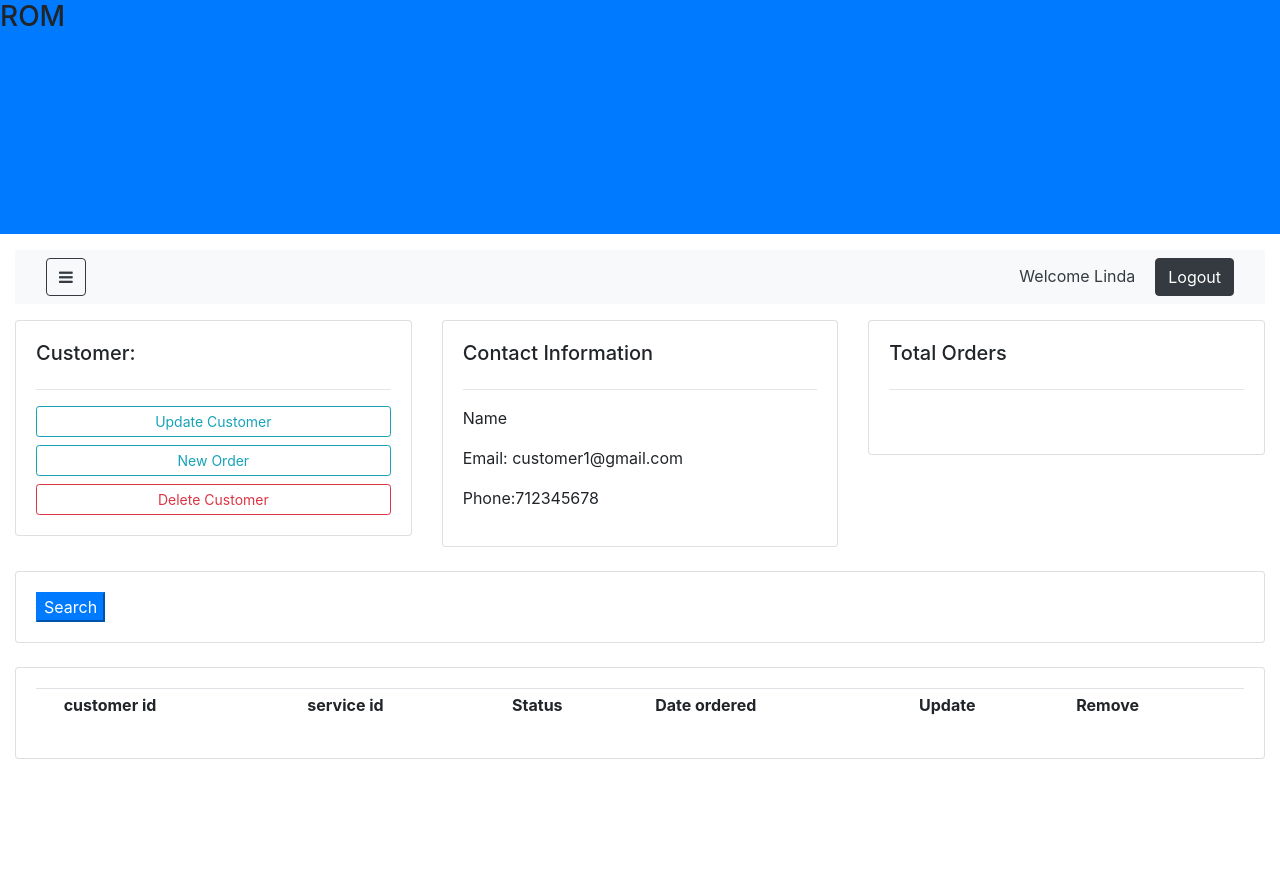
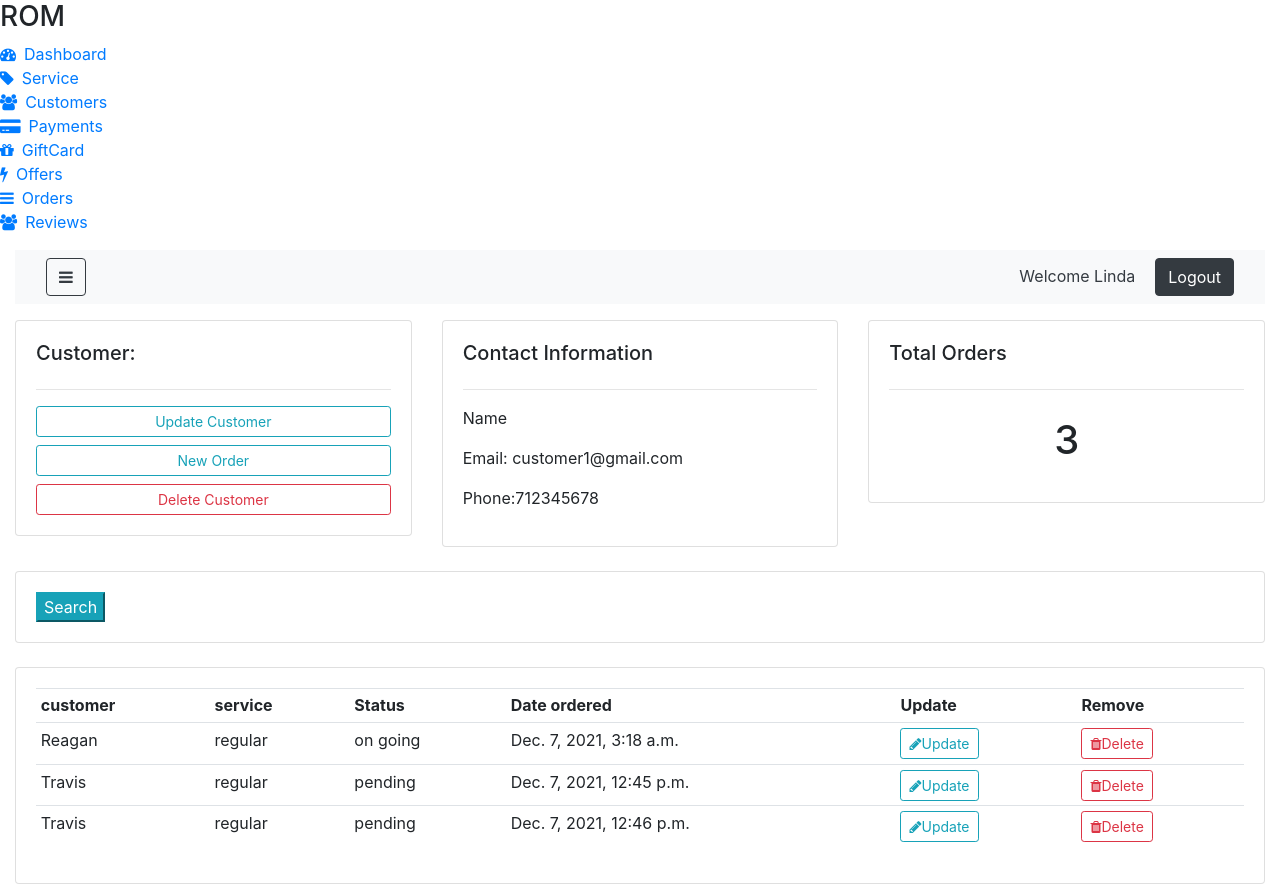
Before and after one commit to lindanyonje/rom_cleaning_services, a Django app: page /customer/1/ in a window 1280 px wide. Before the commit the page ends 759 px from the top, so only its background shows below. Run offline with Django 3.2, Linux system fonts and the light colour scheme; a user stored in the database is signed in; data comes from the database, SQL or seed files in the repository; both versions use the stored data as it was after the commit; lists and menus that the app fills with data are empty; some libraries are stand-ins or nearby versions.

Commit message:
customer page

```diff
--- a/ROM/models.py
+++ b/ROM/models.py
@@ -24,7 +24,7 @@
 
     category=models.CharField(max_length=100, null=False, blank=False,choices=CATEGORY, default='regular')
     description=models.TextField(null=False, blank=False)
-    customer_id=models.ForeignKey('customer',on_delete=models.CASCADE, blank=True,null=True)
+    customer_id=models.ForeignKey('Customer',on_delete=models.CASCADE, blank=True,null=True)
     # image=models.FileField(upload_to='images')
     rating=models.IntegerField(null=True, blank=True)
     created_at=models.DateTimeField(auto_now_add=True)
@@ -39,8 +39,8 @@
 class Review(models.Model):
     rating= models.IntegerField(null=False, blank=False)
     review=models.TextField( null=True, blank=True)
-    customer_id=models.ForeignKey('customer',on_delete=models.CASCADE, blank=True,null=True)
-    order_id= models.ForeignKey('order',on_delete=models.CASCADE,blank=True,null=True)
+    customer_id=models.ForeignKey('Customer',on_delete=models.CASCADE, blank=True,null=True)
+    order_id= models.ForeignKey('Order',on_delete=models.CASCADE,blank=True,null=True)
     created_at=models.DateTimeField(auto_now_add=True)
     updated_at= models.DateTimeField(auto_now=True)
 
@@ -53,20 +53,20 @@
         ('completed','completed'),
     )
 
-    customer_id=models.ForeignKey('customer',on_delete=models.CASCADE,blank=True,null=True)
-    service_id=models.ForeignKey('service',on_delete=models.CASCADE,blank=True,null=True)
+    customer_id=models.ForeignKey('Customer',on_delete=models.CASCADE,blank=True,null=True)
+    service_id=models.ForeignKey('Service',on_delete=models.CASCADE,blank=True,null=True)
     status=models.CharField(max_length=100, null=False, blank=False, choices=STATUS)
     total=models.FloatField(null= False, blank= True)
     created_at=models.DateTimeField(auto_now_add=True)
     updated_at= models.DateTimeField(auto_now=True)
 
-    # def __str__(self):
-    #     return self.service.name
+    def __str__(self):
+        return self.service_id.category
 
 
 
 class GiftCard(models.Model):
-    order_id= models.ForeignKey('order',on_delete=models.CASCADE,blank=True,null=True)
+    order_id= models.ForeignKey('Order',on_delete=models.CASCADE,blank=True,null=True)
     giftcard_amount=models.IntegerField(null=False, blank=False)
     start_date=models.DateTimeField()
     end_date=models.DateTimeField()
@@ -75,7 +75,7 @@
 
 
 class Payment(models.Model):
-    order_id= models.ForeignKey('order',on_delete=models.CASCADE,blank=True,null=True)
+    order_id= models.ForeignKey('Order',on_delete=models.CASCADE,blank=True,null=True)
     amount=models.FloatField(null= True, blank= True)
     description=models.TextField(null=True, blank=True)
     invoice_number=models.CharField(max_length=50, null=False, blank=True)
--- a/ROM/templates/ROM/admin/customer.html
+++ b/ROM/templates/ROM/admin/customer.html
@@ -42,7 +42,7 @@
         <div class= "card card-body">
             <h5>Total Orders </h5>
             <hr>
-           <h1 style="text-align: center;padding: 10px;">{{orders.count}}</h1>
+           <h1 style="text-align: center;padding: 10px;">{{total_orders}}</h1>
 
         </div>
 
@@ -56,7 +56,7 @@
     <div class="col">
         <div class="card card-body">
             <form method="get">
-                <button class="btn-primary" type="submit">Search</button>
+                <button class="btn-info" type="submit">Search</button>
             </form>
         </div>
     </div>
@@ -71,9 +71,8 @@
         <div class="card card-body">
             <table class= "table table-sm">
                 <tr>
-                    <th></th>
-                    <th>customer id</th>
-                    <th>service id</th>
+                    <th>customer</th>
+                    <th>service</th>
                     <th>Status</th>
                     <th>Date ordered</th>
                     <th>Update</th>
--- a/ROM/templates/ROM/admin/dashboard.html
+++ b/ROM/templates/ROM/admin/dashboard.html
@@ -38,7 +38,7 @@
                         <td>{{customer.phone_number}}</td>
                     </tr>
 
-                {% endfor %}
+                  {% endfor %}
                 </table>
             </div>
 
@@ -68,6 +68,7 @@
                     <thead>
 
                         <tr>
+                            <th>Customer</th>
                             <th>Service</th>
                             <th>Date ordered</th>
                             <th>Status</th>
@@ -83,6 +84,7 @@
                     <tbody>
 
                         <tr>
+                            <td>{{order.customer_id}}</td>
                             <td>{{order.service_id}}</td>
                             <td>{{order.status}}</td>
                             <td>{{order.created_at}}</td>
--- a/ROM/templates/ROM/admin/layouts/sidebar.html
+++ b/ROM/templates/ROM/admin/layouts/sidebar.html
@@ -1,4 +1,4 @@
-<nav id="sidebar " class="bg-primary">
+<nav id="sidebar">
 
     <div class="sidebar-header ">
         <h3>ROM</h3>
--- a/ROM/views.py
+++ b/ROM/views.py
@@ -40,9 +40,12 @@
 
    customers = Customer.objects.get(id=pk)
 
+   orders= Order.objects.all()
+   total_orders = orders.count()
+
    # orders = Customer.order_set.all()
 
-   context = {'customer':customers}
+   context = {'customer':customers,'orders': orders,'total_orders': total_orders}
 
    return render(request, 'ROM/admin/customer.html', context)
 
@@ -62,12 +65,12 @@
 
 def createOrder(request, pk):
 
-   OrderFormSet = inlineformset_factory(Customer, Order, fields=('service_id','status'), extra=5)
-
    customer = Customer.objects.get(id=pk)
 
+   OrderFormSet = inlineformset_factory(Customer, Order, fields=('customer_id','service_id','status'), extra=5)
+
    formset= OrderFormSet(queryset=Order.objects.none(),instance=customer)
-   form= OrderForm(initial={'customer': customer})
+   # form= OrderForm(initial={'customer': customer})
    if request.method == 'POST':
       # print('POST:',request.POST)
       # form=OrderForm(request.POST)
@@ -75,7 +78,6 @@
       if formset.is_valid():
          formset.save()
          return redirect('/dashboard')
-
 
    context= {'formset':formset}
 
@@ -107,6 +109,7 @@
    if request.method == 'POST':
       order.delete()
       return redirect('/dashboard')
+
    context= {'item': order}
 
    return render(request, 'ROM/admin/delete.html', context)
```
Also changed, not shown: ROM/templates/ROM/admin/delete.html (+4 -4 lines), ROM/templates/ROM/admin/layouts/admin_master.html (+3 -5 lines), ROM/templates/ROM/admin/order_form.html (+4 -6 lines), ROM/templates/ROM/frontend/home.html (+18 -8 lines), db.sqlite3.
